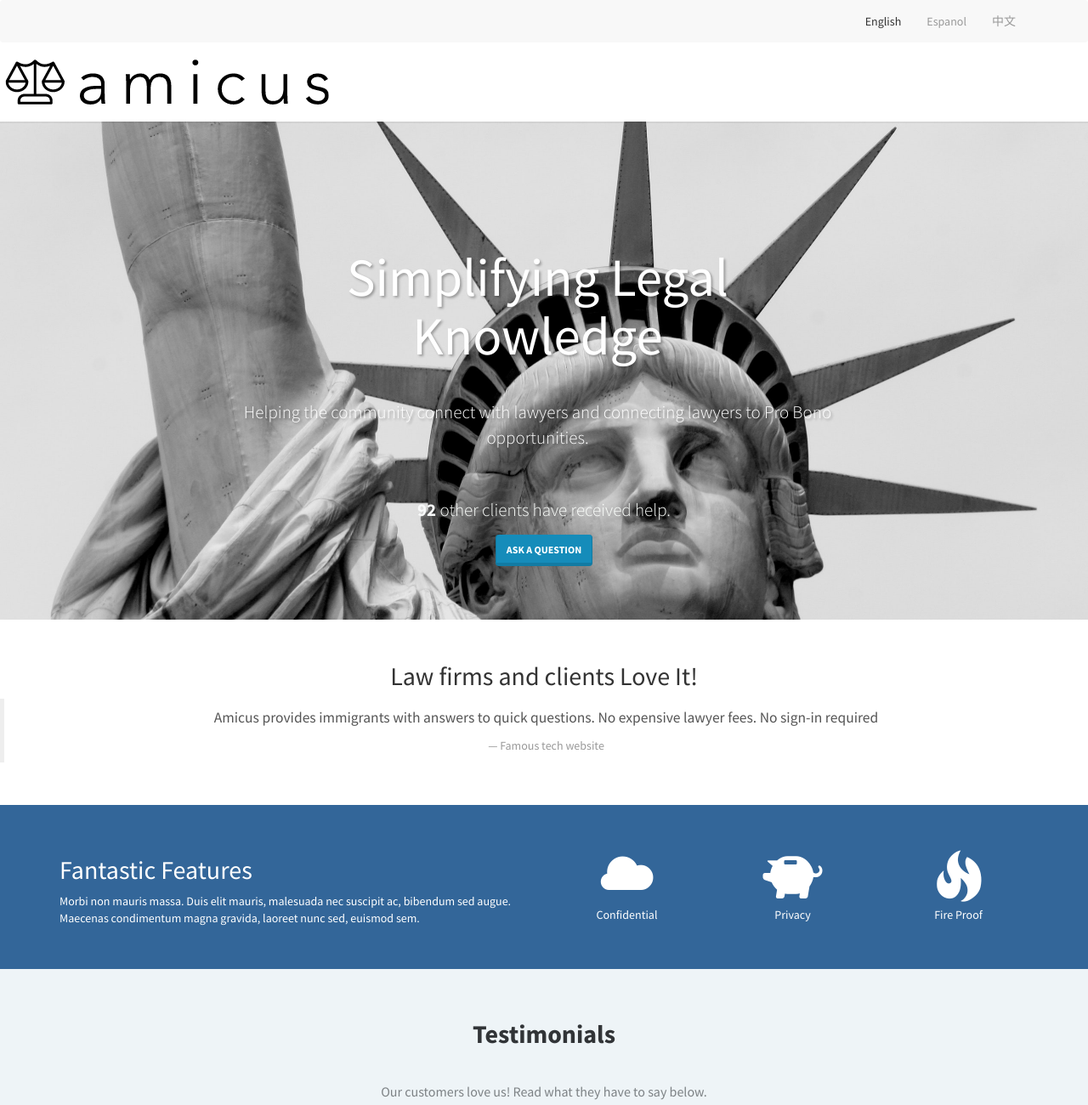
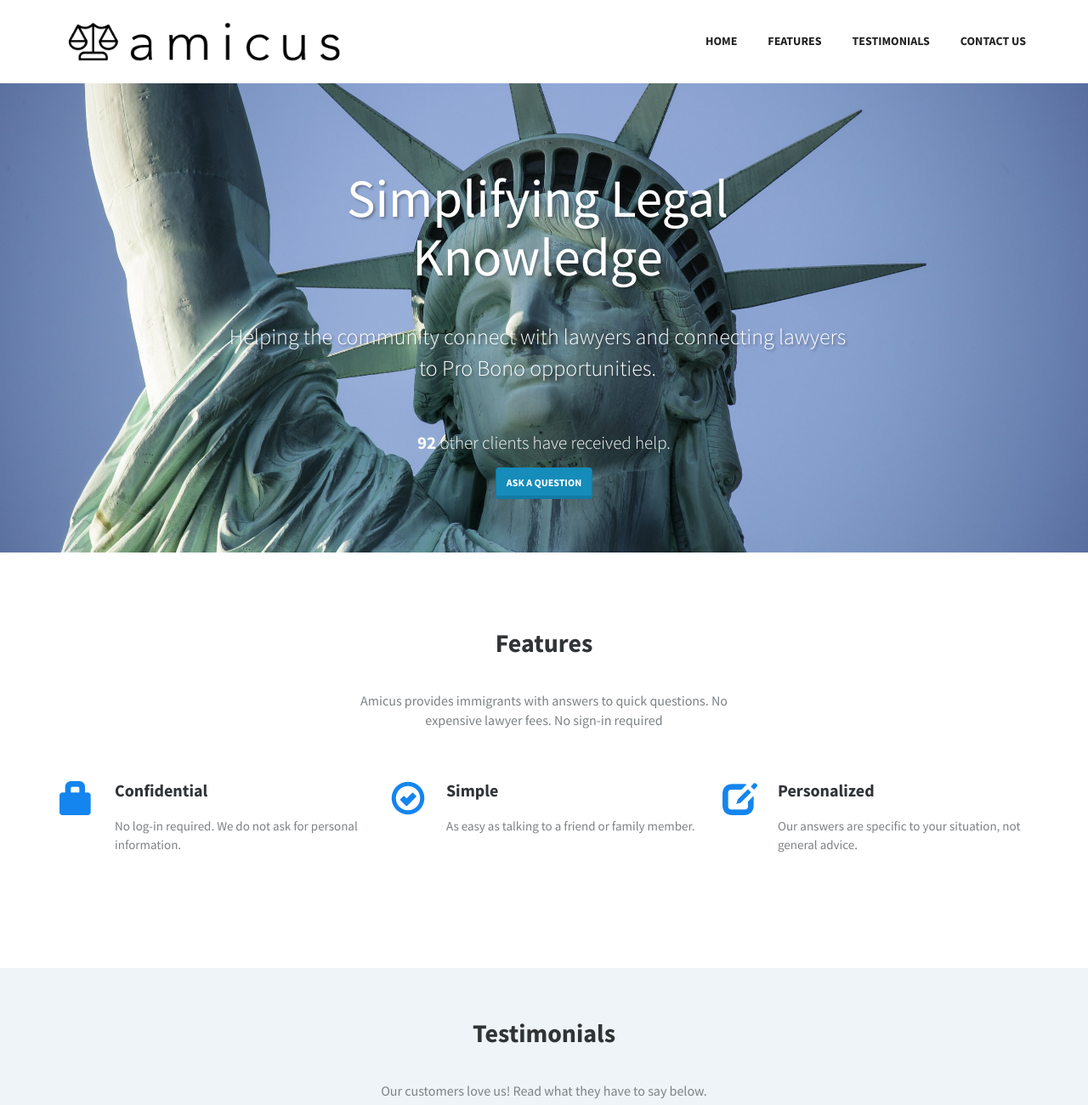
Before and after one commit to vinaykumar1690/amicus, a plain HTML site: page index.html in a window 1280 px wide. Shown: the top 1300 px of the page at 85% size. Drawn offline with Linux system fonts and the light colour scheme.

Commit message:
Add files via upload

```diff
--- /dev/null
+++ b/assets/bootstrap/css/style.css
@@ -0,0 +1,20 @@
+
+
+
+/*element.style {
+  background-image: linear-gradient(rgba(0,0,0,0.3), rgba(0,0,0,0.3)),url("liberty.jpeg");
+}
+
+.hero {
+    background: linear-gradient(rgba(0,0,0,0.3), rgba(0,0,0,0.3)),url(../../assets/img/city_bg.jpg) no-repeat center;
+    background-size: cover;
+    border: none;
+}*/
+
+
+.jumbotron {
+    border: 1px solid #e7e7e7;
+    -webkit-box-shadow: inset 0 2px 0 rgba(0,0,0,0.05);
+    box-shadow: inset 0 2px 0 rgba(0,0,0,0.05);
+    background-image: linear-gradient(rgba(0,0,0,0.3), rgba(0,0,0,0.3));
+}
--- /dev/null
+++ b/assets/css/Features-Clean.css
@@ -0,0 +1,74 @@
+.features-clean {
+  color:#313437;
+  background-color:#fff;
+  padding-bottom:30px;
+}
+
+@media (max-width:767px) {
+  .features-clean {
+    padding-bottom:10px;
+  }
+}
+
+.features-clean p {
+  color:#7d8285;
+}
+
+.features-clean h2 {
+  font-weight:bold;
+  margin-bottom:40px;
+  padding-top:40px;
+  color:inherit;
+}
+
+@media (max-width:767px) {
+  .features-clean h2 {
+    margin-bottom:25px;
+    padding-top:25px;
+    font-size:24px;
+  }
+}
+
+.features-clean .intro {
+  font-size:16px;
+  max-width:500px;
+  margin:0 auto 60px;
+}
+
+@media (max-width:767px) {
+  .features-clean .intro {
+    margin-bottom:40px;
+  }
+}
+
+.features-clean .item {
+  min-height:100px;
+  padding-left:80px;
+  margin-bottom:40px;
+}
+
+@media (max-width:767px) {
+  .features-clean .item {
+    min-height:0;
+  }
+}
+
+.features-clean .item .name {
+  font-size:20px;
+  font-weight:bold;
+  margin-top:0;
+  margin-bottom:20px;
+  color:inherit;
+}
+
+.features-clean .item .description {
+  font-size:15px;
+  margin-bottom:0;
+}
+
+.features-clean .item .icon {
+  font-size:40px;
+  color:#1485ee;
+  float:left;
+  margin-left:-65px;
+}
--- /dev/null
+++ b/assets/css/dh-navbar-inverse.css
@@ -0,0 +1,167 @@
+.navigation-clean {
+  background:#fff;
+  padding-top:10px;
+  padding-bottom:10px;
+  color:#333;
+  border-radius:0;
+  box-shadow:none;
+  border:none;
+  margin-bottom:0;
+}
+
+@media (max-width:767px) {
+  .navigation-clean {
+    padding-top:0;
+    padding-bottom:0;
+  }
+}
+
+@media (max-width:767px) {
+  .navigation-clean .navbar-header {
+    padding-top:10px;
+    padding-bottom:10px;
+  }
+}
+
+.navigation-clean .navbar-brand {
+  font-weight:bold;
+  color:inherit;
+}
+
+.navigation-clean .navbar-brand:hover {
+  color:#222;
+}
+
+.navigation-clean.navbar-inverse .navbar-brand:hover {
+  color:#f0f0f0;
+}
+
+.navigation-clean .navbar-brand img {
+  height:100%;
+  display:inline-block;
+  margin-right:10px;
+  width:auto;
+  margin-left:5px;
+}
+
+.navigation-clean .navbar-toggle {
+  border-color:#ddd;
+}
+
+.navigation-clean .navbar-toggle:hover, .navigation-clean .navbar-toggle:focus {
+  background:none;
+}
+
+.navigation-clean.navbar-inverse .navbar-toggle {
+  border-color:#555;
+}
+
+.navigation-clean .navbar-toggle .icon-bar {
+  background-color:#888;
+}
+
+.navigation-clean.navbar-inverse .navbar-toggle .icon-bar {
+  background-color:#eee;
+}
+
+.navigation-clean .navbar-collapse, .navigation-clean .navbar-form {
+  border-top-color:#ddd;
+}
+
+.navigation-clean.navbar-inverse .navbar-collapse, .navigation-clean.navbar-inverse .navbar-form {
+  border-top-color:#333;
+}
+
+.navigation-clean.navbar .navbar-nav > li > a {
+  padding-left:18px;
+  padding-right:18px;
+}
+
+.navigation-clean.navbar-default .navbar-nav > li > a {
+  color:#465765;
+}
+
+.navigation-clean.navbar-default .navbar-nav > li > a:focus, .navigation-clean.navbar-default .navbar-nav > li > a:hover {
+  color:#37434d !important;
+  background-color:transparent;
+}
+
+.navigation-clean.navbar-inverse {
+  background-color:#1f2021;
+  color:#fff;
+}
+
+.navigation-clean.navbar-inverse .navbar-nav > li > a {
+  color:#dfe8ee;
+  font-weight:bold;
+}
+
+.navigation-clean.navbar-inverse .navbar-nav > li > a:focus, .navigation-clean.navbar-inverse .navbar-nav > li > a:hover {
+  color:#336699 !important;
+  background-color:transparent;
+}
+
+.navbar-inverse .navbar-brand, .navbar-inverse .navbar-nav > li > a {
+  font-weight:bold;
+  text-transform:uppercase;
+}
+
+a {
+  color:#6d8de1;
+}
+
+#footer a:active, a:hover {
+  color:#fcf8f8;
+  text-decoration:none;
+  font-weight:bold;
+}
+
+a {
+  background-color:transparent;
+  -webkit-text-decoration-skip:objects;
+}
+
+a:active, a:hover {
+  outline:0;
+}
+
+.uk-link, a {
+  color:#1e87f0;
+  text-decoration:none;
+  cursor:pointer;
+}
+
+.uk-link:hover, a:hover {
+  color:#0f6ecd;
+  text-decoration:underline;
+}
+
+audio, canvas, iframe, img, svg, video {
+  vertical-align:middle;
+}
+
+audio, canvas, img, video {
+  max-width:100%;
+  height:auto;
+  box-sizing:border-box;
+}
+
+img {
+  border-style:none;
+}
+
+address, dl, fieldset, figure, ol, p, pre, ul {
+  margin:0 0 20px 0;
+}
+
+ol, ul {
+  padding-left:30px;
+}
+
+article, aside, details, figcaption, figure, footer, header, main, nav, section, summary {
+  display:block;
+}
+
+a, area, button, input, label, select, summary, textarea {
+  touch-action:manipulation;
+}
--- a/assets/css/user.css
+++ b/assets/css/user.css
@@ -94,7 +94,7 @@
 
 section.features {
   background-color:#369;
-  padding:40px 0;
+  padding:48px 0;
   color:#fff;
 }
 
--- a/index.html
+++ b/index.html
@@ -11,6 +11,8 @@
     <link rel="stylesheet" href="assets/css/user.css">
     <link rel="stylesheet" href="assets/css/Call-to-Action-Div-with-Icon-Header--Button.css">
     <link rel="stylesheet" href="assets/css/Contact-FormModal-Contact-Form-with-Google-Map.css">
+    <link rel="stylesheet" href="assets/css/dh-navbar-inverse.css">
+    <link rel="stylesheet" href="assets/css/Features-Clean.css">
     <link rel="stylesheet" href="assets/css/Team-Clean.css">
     <link rel="stylesheet" href="assets/css/Testimonials.css">
 </head>
@@ -30,13 +32,29 @@
                 </ul>
             </div>
         </div>
-    </nav><img src="assets/img/Amicus.png">
-    <div class="jumbotron hero" style="background-image:url(&quot;assets/img/liberty.jpeg&quot;);">
+    </nav>
+    <nav class="navbar navbar-default navigation-clean navbar-inverse navbar-fixed-top" style="background-color:#ffffff;">
+        <div class="container">
+            <div class="navbar-header">
+                <a class="navbar-brand navbar-link" href="#" style="padding:0px;margin-left:0px;height:78px;"> <img src="assets/img/Amicus.png"></a>
+                <button class="navbar-toggle collapsed" data-toggle="collapse" data-target="#navcol-1"><span class="sr-only">Toggle navigation</span><span class="icon-bar"></span><span class="icon-bar"></span><span class="icon-bar"></span></button>
+            </div>
+            <div class="collapse navbar-collapse" id="navcol-1">
+                <ul class="nav navbar-nav navbar-right" style="margin-top:13px;">
+                    <li role="presentation"><a href="#" uk-scroll="offset:50" style="color:#222222;">Home </a></li>
+                    <li role="presentation"><a href="#empresa" uk-scroll="offset:100" style="color:#1f2021;">Features </a></li>
+                    <li role="presentation"><a href="#areas" uk-scroll="offset:100" style="color:#222222;">Testimonials </a></li>
+                    <li role="presentation"><a href="#diferencial" uk-scroll="offset:50" style="color:#222222;">Contact US</a></li>
+                </ul>
+            </div>
+        </div>
+    </nav>
+    <div class="jumbotron hero" style="background-image:url(&quot;assets/img/liberty_2.jpeg&quot;);">
         <div class="container">
             <div class="row">
                 <div class="col-md-8 col-md-offset-5 col-md-pull-3 get-it">
                     <h1 class="text-center">Simplifying Legal Knowledge</h1>
-                    <p class="text-center">Helping the community connect with lawyers and connecting lawyers to Pro Bono opportunities. </p>
+                    <p class="text-center" style="font-size:26px;">Helping the community connect with lawyers and connecting lawyers to Pro Bono opportunities. </p>
                     <p></p>
                 </div>
             </div>
@@ -45,40 +63,34 @@
             <p class="text-center"></p>
             <p class="lead text-center text-success" style="color:rgb(252,255,252);"><a class="text-success" href="#" style="color:rgb(248,249,249);"><strong>92</strong></a> other clients have received help.</p>
             <p class="text-center">
-                <a class="btn btn-primary" href="#" onclick="LC_API.open_chat_window();return false;">ask a question</a>
+                <button class="btn btn-primary" type="button">ask a question</button>
             </p>
         </div>
     </div>
-    <section class="testimonials">
-        <h2 class="text-center">Law firms and clients Love It!</h2>
-        <blockquote>
-            <p>Amicus provides immigrants with answers to quick questions. No expensive lawyer fees. No sign-in required </p>
-            <footer>Famous tech website</footer>
-        </blockquote>
-    </section>
-    <section class="features">
+    <div class="features-clean">
         <div class="container">
-            <div class="row">
-                <div class="col-md-6">
-                    <h2>Fantastic Features</h2>
-                    <p>Morbi non mauris massa. Duis elit mauris, malesuada nec suscipit ac, bibendum sed augue. Maecenas condimentum magna gravida, laoreet nunc sed, euismod sem. </p>
+            <div class="intro">
+                <h2 class="text-center">Features</h2>
+                <p class="text-center">Amicus provides immigrants with answers to quick questions. No expensive lawyer fees. No sign-in required </p>
             </div>
-                <div class="col-md-6">
-                    <div class="row icon-features">
-                        <div class="col-xs-4 icon-feature"><i class="glyphicon glyphicon-cloud"></i>
-                            <p>Confidential </p>
+            <div class="row features">
+                <div class="col-md-4 col-sm-6 item"><i class="glyphicon glyphicon-lock icon"></i>
+                    <h3 class="name">Confidential </h3>
+                    <p class="description">No log-in required. We do not ask for personal information. </p>
                 </div>
-                        <div class="col-xs-4 icon-feature"><i class="glyphicon glyphicon-piggy-bank"></i>
-                            <p>Privacy </p>
+                <div class="col-md-4 col-sm-6 item"><i class="glyphicon glyphicon-ok-circle icon"></i>
+                    <h3 class="name">Simple </h3>
+                    <p class="description">As easy as talking to a friend or family member. </p>
                 </div>
-                        <div class="col-xs-4 icon-feature"><i class="glyphicon glyphicon-fire"></i>
-                            <p>Fire Proof</p>
+                <div class="col-md-4 col-sm-6 item"><i class="glyphicon glyphicon-edit icon"></i>
+                    <h3 class="name">Personalized </h3>
+                    <p class="description">Our answers are specific to your situation, not general advice. </p>
                 </div>
             </div>
         </div>
     </div>
-        </div>
-    </section>
+    <section class="testimonials"></section>
+    <div></div>
     <div class="testimonials-clean">
         <div class="container">
             <div class="intro">
@@ -147,11 +159,6 @@
                     <div class="social"><a href="#"><i class="fa fa-facebook-official"></i></a><a href="#"><i class="fa fa-twitter"></i></a><a href="#"><i class="fa fa-instagram"></i></a></div>
                 </div>
             </div>
-        </div>
-    </div>
-    <div></div>
-    <div class="team-clean">
-        <div class="container">
             <div class="row people">
                 <div class="col-md-4 col-md-offset-2 col-sm-6 item">
                     <img src="assets/img/brenda.png" class="img-circle" />
@@ -168,31 +175,39 @@
                     <div class="social"><a href="#"><i class="fa fa-facebook-official"></i></a><a href="#"><i class="fa fa-twitter"></i></a><a href="#"><i class="fa fa-instagram"></i></a></div>
                 </div>
             </div>
-            <div class="row">
-                <h2 class="text-center">Advisors </h2></div>
-            <div class="row">
+        </div>
+    </div>
+    <div class="testimonials-clean">
+        <div class="container">
+            <h2 class="text-center">Advisors </h2>
             <div class="col-md-4 col-sm-6 item">
                 <img src="assets/img/Dante.png" class="img-circle" />
                 <h3 class="name">Dontae Rayford&nbsp; </h3>
                 <p class="title">Advisor, Sr. Director, Business Development at YI Technologies, Inc. </p>
                 <p class="description">Currently interested in exploring partnerships emerging hardware tech and virtual reality. </p>
-                    <div class="social"><a href="#"><i class="fa fa-facebook-official"></i></a><a href="#"><i class="fa fa-twitter"></i></a><a href="#"><i class="fa fa-instagram"></i></a></div>
+                <div class="social"><a href="#"><i class="fa fa-facebook-official" style="color:rgb(162,168,174);"></i></a><a href="#"><i class="fa fa-twitter" style="color:rgb(162,168,174);"></i></a><a href="#"><i class="fa fa-instagram" style="color:rgb(162,168,174);"></i></a></div>
             </div>
             <div class="col-md-4 col-sm-6 item">
                 <img src="assets/img/josefina.png" class="img-circle" />
                 <h3 class="name">Josefina Aguayo</h3>
                 <p class="title">Advisor, Integrated Marketing Strategy and Development </p>
                 <p class="description">Creative marketing lead with 10 years experience building brands and expanding core businesses for retail stores and e-commerce. </p>
-                    <div class="social"><a href="#"><i class="fa fa-facebook-official"></i></a><a href="#"><i class="fa fa-twitter"></i></a><a href="#"><i class="fa fa-instagram"></i></a></div>
+                <div class="social"><a href="#"><i class="fa fa-facebook-official" style="color:rgb(162,168,174);"></i></a><a href="#"><i class="fa fa-twitter" style="color:rgb(162,168,174);"></i></a><a href="#"><i class="fa fa-instagram" style="color:rgb(162,168,174);"></i></a></div>
             </div>
             <div class="col-md-4 col-sm-6 item">
                 <img src="assets/img/don.jpg" class="img-circle" />
                 <h3 class="name">Don Loeb</h3>
                 <p class="title">Advisor, VP Corporate Development and Strategy at Techstars</p>
                 <p class="description">Over 15 years experience in digital media, focused on content syndication / social distribution and an array of publisher services. </p>
-                    <div class="social"><a href="#"><i class="fa fa-facebook-official"></i></a><a href="#"><i class="fa fa-twitter"></i></a><a href="#"><i class="fa fa-instagram"></i></a></div>
+                <div class="social"><a href="#"><i class="fa fa-facebook-official" style="color:rgb(162,168,174);"></i></a><a href="#"><i class="fa fa-twitter" style="color:rgb(162,168,174);"></i></a><a href="#"><i class="fa fa-instagram" style="color:rgb(162,168,174);"></i></a></div>
             </div>
         </div>
+    </div>
+    <div></div>
+    <div class="team-clean">
+        <div class="container">
+            <div class="row" style="background-color:#ffffff;">
+                <h2 class="text-center"><i class="fa fa-envelope"></i> Contact Us</h2></div>
         </div>
         <div class="container">
             <div class="modal fade" role="dialog" tabindex="-1" id="modal1">
@@ -295,15 +310,8 @@
                 <input class="form-control" type="hidden" name="subject" value="My Contact Form">
                 <input class="form-control" type="hidden" name="to" value="email@mywebsite.com">
                 <div class="row">
-                    <div class="col-md-6">
-                        <div id="successfail"></div>
-                    </div>
-                </div>
-                <div class="row">
                     <div class="col-md-6" id="message">
-                        <fieldset>
-                            <legend><i class="fa fa-envelope"></i> Contact Us</legend>
-                        </fieldset>
+                        <fieldset></fieldset>
                         <div class="form-group has-feedback">
                             <label class="control-label" for="from_name">Name</label>
                             <input class="form-control" type="text" name="from_name" required="" placeholder="Full Name" id="from_name" tabindex="-1">
@@ -378,7 +386,7 @@
             </form>
         </div>
     </div>
-    <footer class="site-footer">
+    <footer class="site-footer" style="background-color:#222222;">
         <div class="container">
             <div class="row">
                 <div class="col-sm-6">
@@ -390,17 +398,6 @@
     <script src="assets/js/jquery.min.js"></script>
     <script src="assets/bootstrap/js/bootstrap.min.js"></script>
     <script src="assets/js/Contact-FormModal-Contact-Form-with-Google-Map.js"></script>
-    <!-- Start of LiveChat (www.livechatinc.com) code -->
-    <script type="text/javascript">
-        window.__lc = window.__lc || {};
-        window.__lc.license = 9139265;
-        (function() {
-            var lc = document.createElement('script'); lc.type = 'text/javascript'; lc.async = true;
-            lc.src = ('https:' == document.location.protocol ? 'https://' : 'http://') + 'cdn.livechatinc.com/tracking.js';
-            var s = document.getElementsByTagName('script')[0]; s.parentNode.insertBefore(lc, s);
-        })();
-    </script>
-    <!-- End of LiveChat code -->
 </body>
 
 </html>
```
Also changed, not shown: assets/img/1.jpg (added), assets/img/expansion.png (added), assets/img/liberty_2.jpeg (added), assets/img/logo.png (added). Lines whose indentation alone changed are shown as unchanged.
